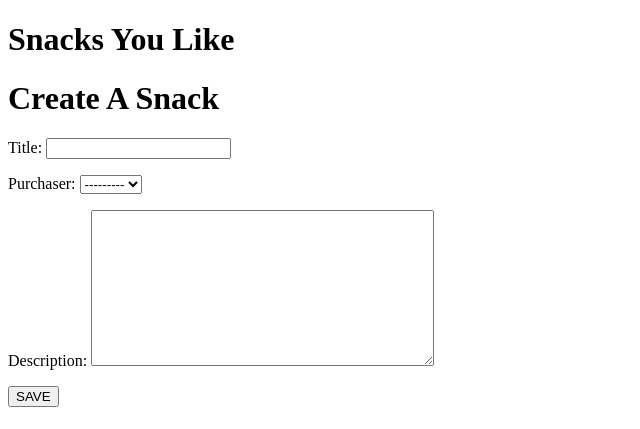
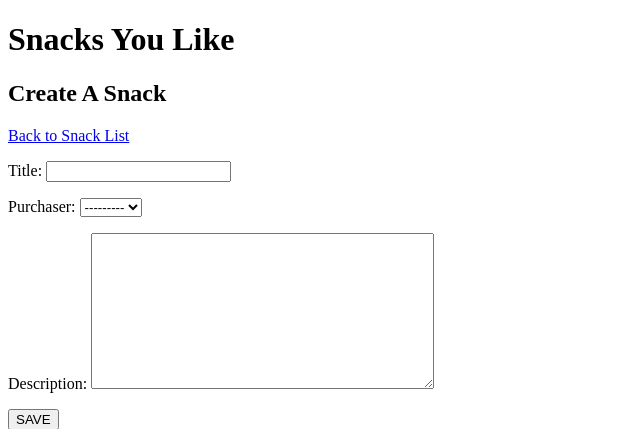
Before and after one commit to EllaSvete/snacks-crud, a Django app: page /create/ in a window 1280 px wide. Shown: the top 429 px of the page, without its empty margins (0-640 px from the left). Run offline with Django 4.2, Linux system fonts and the light colour scheme; data comes from the database, SQL or seed files in the repository.

Commit message:
added nav link

```diff
--- a/templates/snack_create.html
+++ b/templates/snack_create.html
@@ -1,7 +1,10 @@
 {% extends 'base.html' %}
 
 {% block content %}
-<h1>Create A Snack</h1>
+<h2>Create A Snack</h2>
+<nav>
+  <a href="{%url 'snack_list' %}">Back to Snack List</a>
+</nav>
 
 <form action="" method="POST">
   {% csrf_token %}
```
